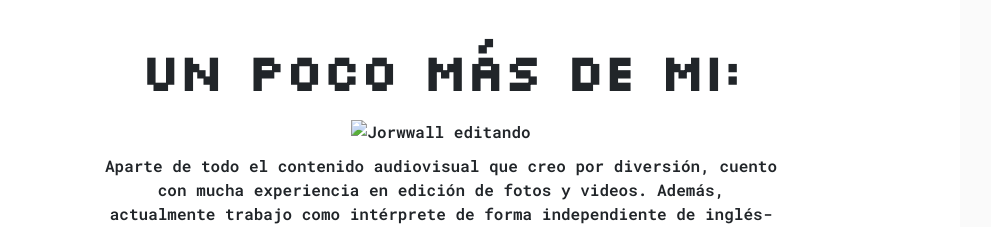
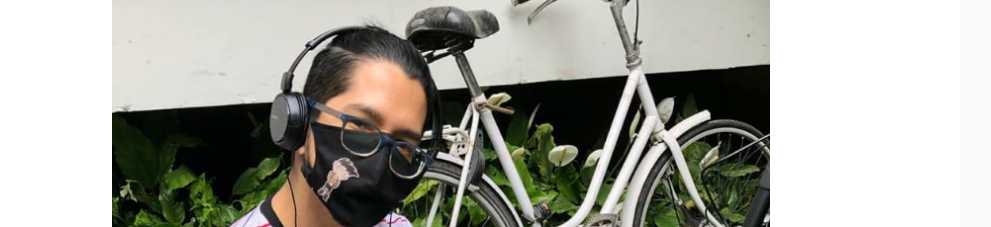
Before and after one commit to msaldanarios/3eraPreentrega, a website: page contacto.html in a window 1280 px wide. Shown: the part 573-800 px from the top of the page, 0-991 px from the left. Drawn offline with nearby package versions, Linux system fonts and the light colour scheme; files that its build step writes are made by us from their sources; the site is published under a folder, as on GitHub Pages, so addresses that start at the root find nothing.

Commit message:
imagen reparada

```diff
--- a/contacto.html
+++ b/contacto.html
@@ -53,7 +53,7 @@
                     <div class="row">
                         <div class="col-md-9 offset-md-1">
                             <h2 class="title">Un poco más de mi:</h2>
-                            <img class="img-fluid" src="/img/jaime_edicion.png" alt="Jorwwall editando">
+                            <img class="img-fluid" src="./img/jaime_edicion.png" alt="Jorwwall editando">
                             <p class="">Aparte de todo el contenido audiovisual que creo por diversión, cuento con mucha experiencia en edición de fotos y videos. Además, actualmente trabajo como intérprete de forma independiente de inglés-español y español-inglés.
                             <h2 class="title">Por cierto: </h2>
                             <p>¿Desearías recibir notificaciones cada vez que subo contenido? Déjame tus datos y yo te aviso. También, si deseas contactarme por algún tema en particular, déjame un comentario indicando como te puedo ayudar. Las palabras de aliento nunca están de más :)</p><br>
```
